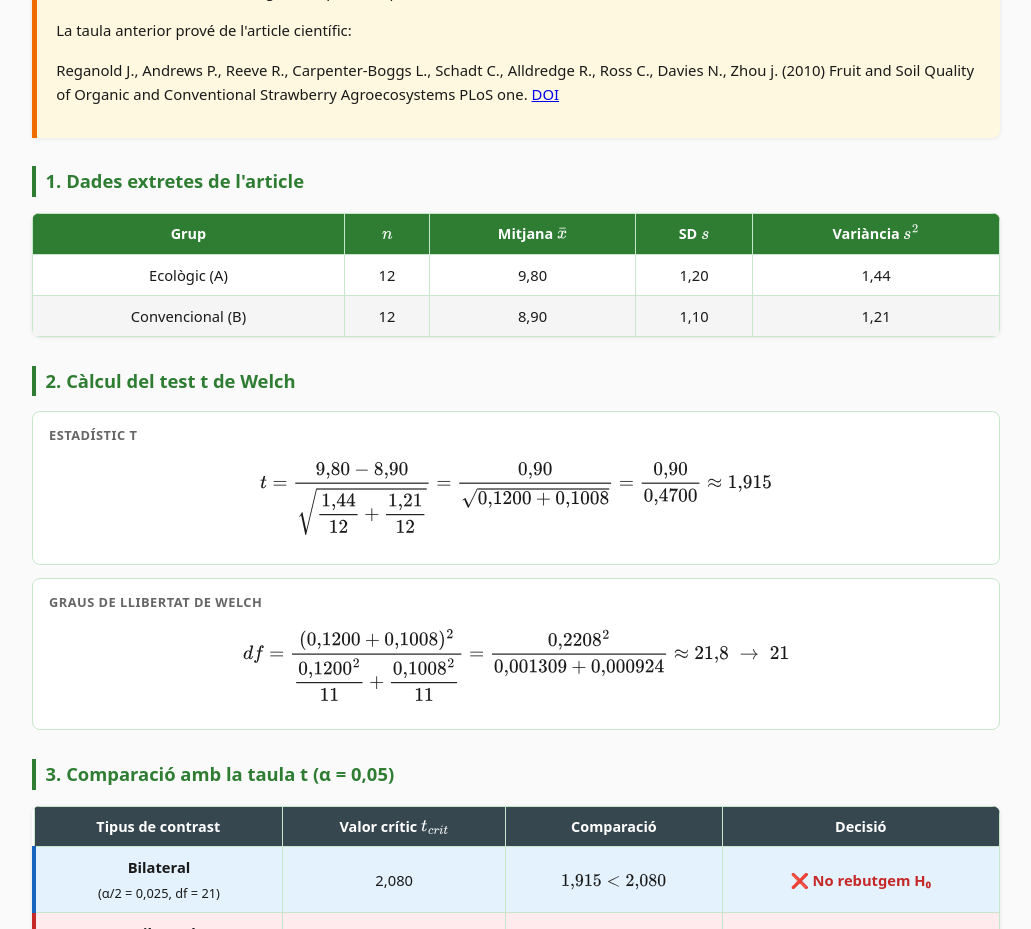
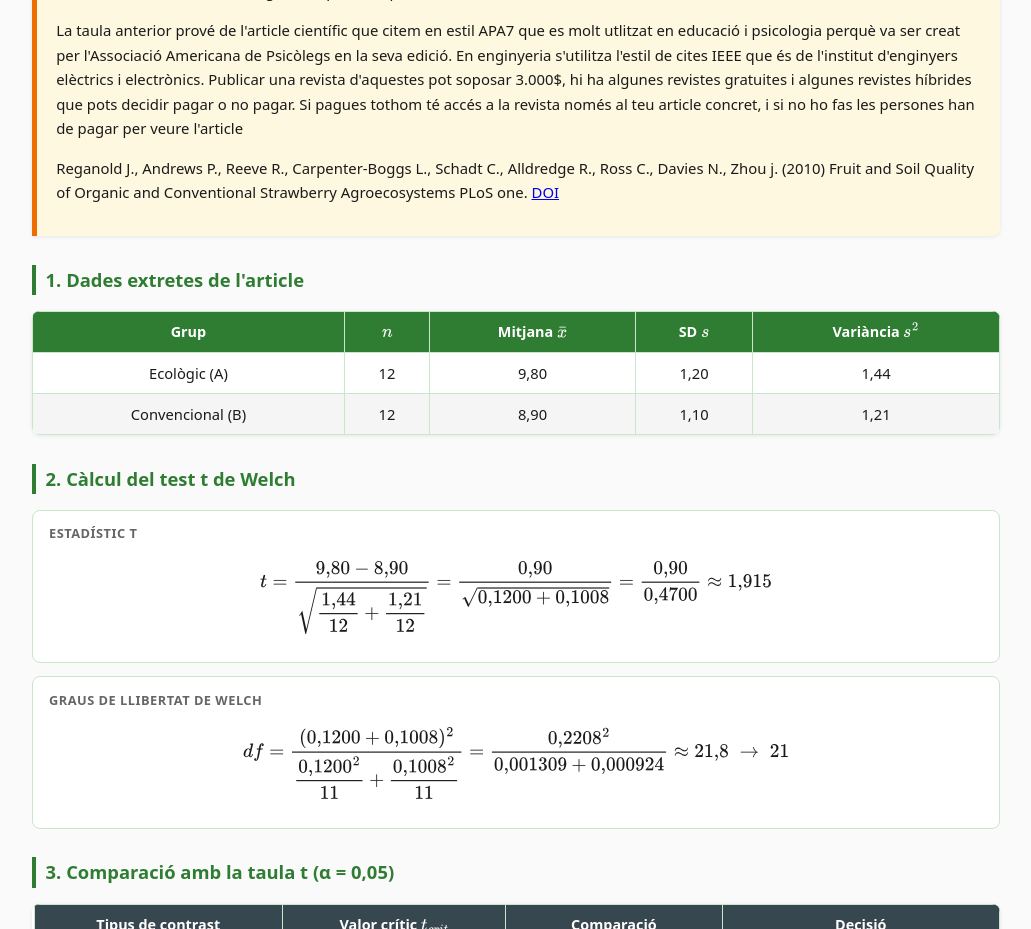
Before and after one commit to schico-tech/schico-tech.github.io, a plain HTML site: page t/index.html in a window 1280 px wide. Shown: the part 171-1100 px from the top of the page, without its empty margins (124-1155 px from the left). Drawn offline with nearby package versions, Linux system fonts and the light colour scheme.

Commit message:
Update index.html

```diff
--- a/t/index.html
+++ b/t/index.html
@@ -167,7 +167,11 @@ window.MathJax = {
   <strong>mitjana</strong>, <strong>desviació estàndard (SD)</strong> i <strong>mida de mostra (n)</strong>
   per a cada grup. Pots veure les dades de l'article a en la següent captura de pantalla:
   <img src="taula3.png">
-  <p>La taula anterior prové de l'article científic:</p>
+  <p>La taula anterior prové de l'article científic que citem  en estil APA7 que  es molt utlitzat en educació i psicologia perquè
+  va ser creat per l'Associació Americana de Psicòlegs en la seva edició. En enginyeria s'utilitza l'estil de cites IEEE que és de
+  l'institut d'enginyers elèctrics i electrònics.
+  Publicar una revista d'aquestes pot soposar 3.000$, hi ha algunes  revistes gratuites i algunes revistes híbrides que pots decidir pagar o no
+  pagar. Si pagues tothom té accés a la revista només al teu article concret, i si no ho fas les persones han de pagar per veure l'article</p>
   <p>Reganold J., Andrews P., Reeve R., Carpenter-Boggs L., Schadt C., Alldredge R., Ross C., Davies N., Zhou j. (2010) Fruit and Soil Quality of Organic and Conventional
 Strawberry Agroecosystems PLoS one. <a href=https://doi.org/10.1371/journal.pone.0012346> DOI</a></p>
 </div>
```
